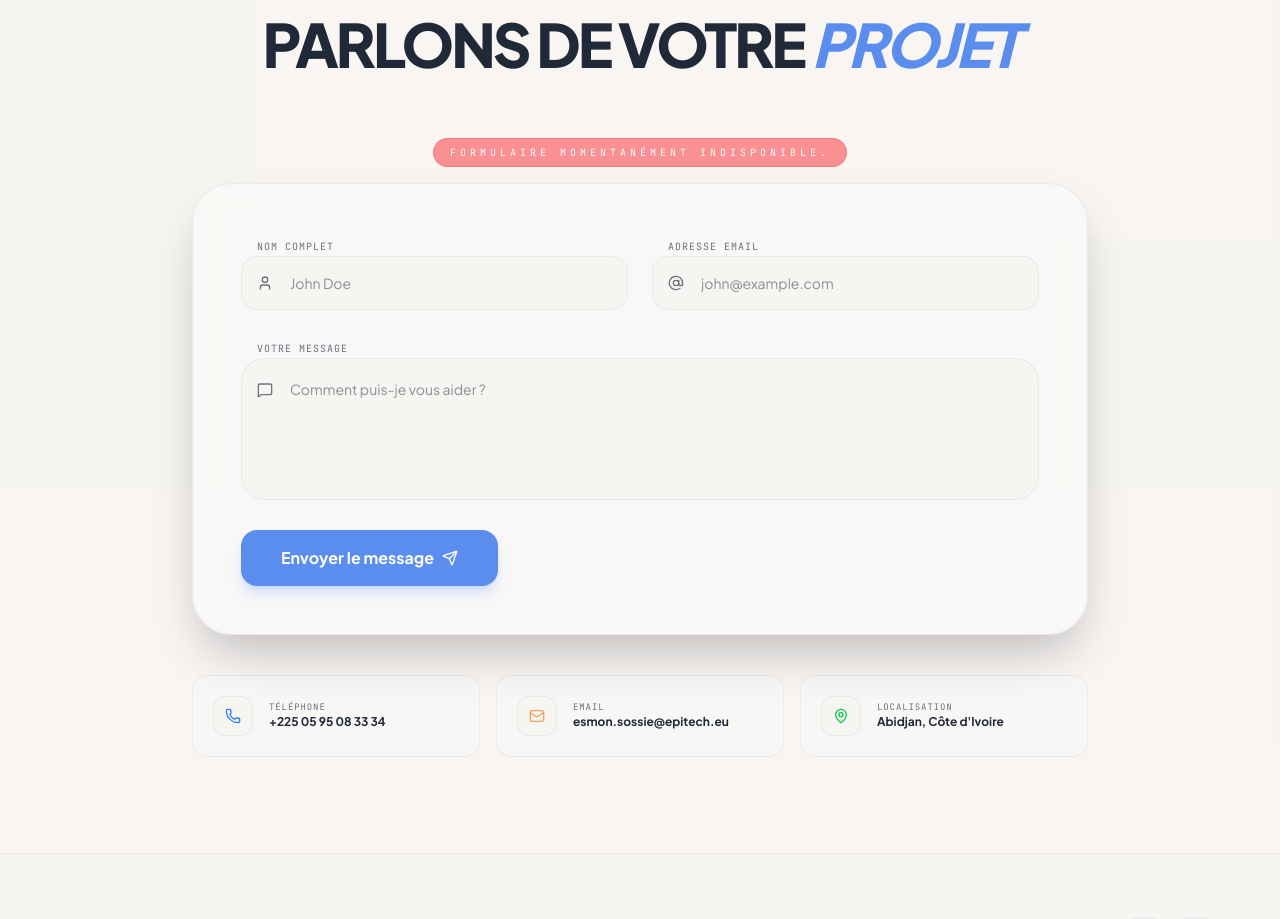
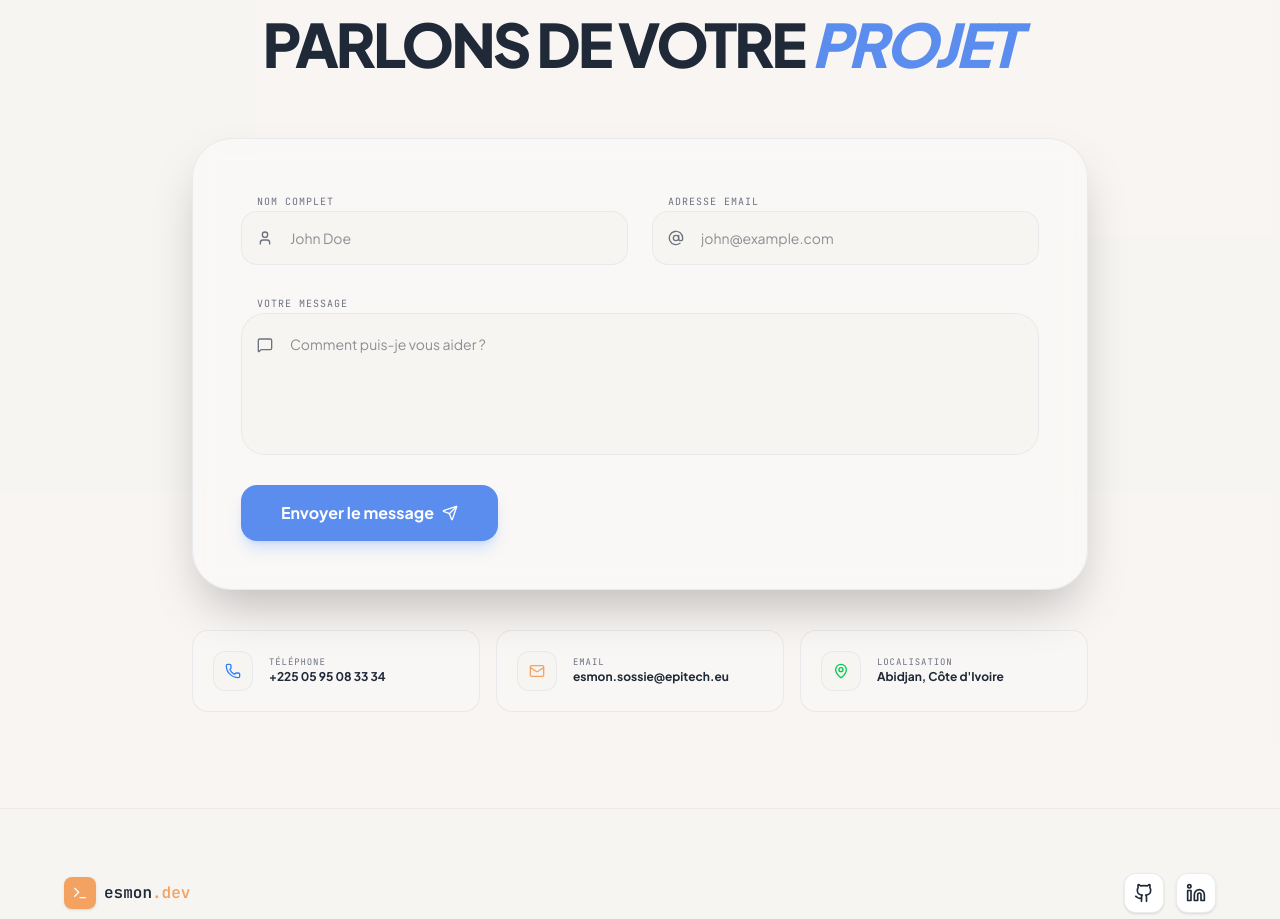
Before and after one commit to esmonEpitech/Portfolio---Esmon-Sossie, a React (Vite) app in the folder portfolio/: page / in a window 1280 px wide. Shown: the part 5860-6779 px from the top of the page. Built offline with nearby package versions, Linux system fonts and the light colour scheme.

Commit message:
[ADD] formulaire Formspree

```diff
--- a/portfolio/src/components/ContactForm.tsx
+++ b/portfolio/src/components/ContactForm.tsx
@@ -1,9 +1,10 @@
 import React, { useState } from "react";
-import { motion } from "framer-motion";
-import { Mail, Phone, MapPin, Send, User, MessageSquare, AtSign } from "lucide-react";
+import { motion, AnimatePresence } from "framer-motion";
+import { Mail, Phone, MapPin, Send, User, MessageSquare, AtSign, CheckCircle } from "lucide-react";
 
 export default function Contact() {
   const [formData, setFormData] = useState({ name: "", email: "", message: "" });
+  const [status, setStatus] = useState("idle"); // "idle" | "sending" | "success" | "error"
 
   const infoCards = [
     {
@@ -26,6 +27,32 @@ export default function Contact() {
     },
   ];
 
+  const handleChange = (e) => {
+    setFormData((prev) => ({ ...prev, [e.target.name]: e.target.value }));
+  };
+
+  const handleSubmit = async (e) => {
+    e.preventDefault();
+    setStatus("sending");
+
+    try {
+      const res = await fetch("https://formspree.io/f/mdaroebr", {
+        method: "POST",
+        headers: { "Content-Type": "application/json", Accept: "application/json" },
+        body: JSON.stringify(formData),
+      });
+
+      if (res.ok) {
+        setStatus("success");
+        setFormData({ name: "", email: "", message: "" });
+      } else {
+        setStatus("error");
+      }
+    } catch {
+      setStatus("error");
+    }
+  };
+
   return (
     <section id="contact" className="py-24 px-4 md:px-8 bg-app-bg/40 relative overflow-hidden">
       <div className="max-w-4xl mx-auto relative z-10">
@@ -40,7 +67,6 @@ export default function Contact() {
             Contact
           </motion.span>
 
-
           <motion.h2
             initial={{ opacity: 0, y: 20 }}
             whileInView={{ opacity: 1, y: 0 }}
@@ -50,15 +76,6 @@ export default function Contact() {
           </motion.h2>
         </div>
 
-         <div className="text-center">
-          <motion.span
-            initial={{ opacity: 0, y: 10 }}
-            whileInView={{ opacity: 1, y: 0 }}
-            className="text-[10px] font-mono uppercase tracking-[0.4em] px-4 py-1.5 rounded-full border border-red-500/20 bg-red-500/50 text-white inline-block mb-4"
-          >
-            Formulaire momentanément indisponible.
-          </motion.span>
-         </div>
         {/* FORMULAIRE */}
         <motion.div
           initial={{ opacity: 0, scale: 0.95 }}
@@ -66,16 +83,61 @@ export default function Contact() {
           viewport={{ once: true }}
           className="bg-app-surface/30 backdrop-blur-md border border-app-border rounded-[2.5rem] p-8 md:p-12 mb-10 shadow-2xl"
         >
-          <form className="space-y-6">
+          <AnimatePresence mode="wait">
+            {status === "success" ? (
+              <motion.div
+                key="success"
+                initial={{ opacity: 0, scale: 0.9 }}
+                animate={{ opacity: 1, scale: 1 }}
+                exit={{ opacity: 0, scale: 0.9 }}
+                className="flex flex-col items-center justify-center gap-4 py-12 text-center"
+              >
+                <div className="w-16 h-16 rounded-full bg-green-500/10 border border-green-500/30 flex items-center justify-center">
+                  <CheckCircle className="w-8 h-8 text-green-500" />
+                </div>
+                <p className="text-[10px] font-mono uppercase tracking-[0.3em] text-green-500">Message envoyé</p>
+                <p className="text-app-text font-bold text-lg">Merci pour votre message !</p>
+                <p className="text-app-text-muted text-sm max-w-xs">
+                  Je vous répondrai dans les meilleurs délais.
+                </p>
+                <button
+                  onClick={() => setStatus("idle")}
+                  className="mt-4 text-[10px] font-mono uppercase tracking-widest text-brand-blue border border-brand-blue/30 px-5 py-2 rounded-full hover:bg-brand-blue/5 transition-all"
+                >
+                  Envoyer un autre message
+                </button>
+              </motion.div>
+            ) : (
+              <motion.form
+                key="form"
+                initial={{ opacity: 0 }}
+                animate={{ opacity: 1 }}
+                exit={{ opacity: 0 }}
+                onSubmit={handleSubmit}
+                className="space-y-6"
+              >
+                {status === "error" && (
+                  <motion.p
+                    initial={{ opacity: 0, y: -8 }}
+                    animate={{ opacity: 1, y: 0 }}
+                    className="text-[10px] font-mono uppercase tracking-[0.3em] text-center text-white bg-red-500/50 border border-red-500/20 rounded-2xl px-4 py-3"
+                  >
+                    Une erreur est survenue. Veuillez réessayer.
+                  </motion.p>
+                )}
+
                 <div className="grid grid-cols-1 md:grid-cols-2 gap-6">
                   {/* Champ Nom */}
-
                   <div className="space-y-2">
                     <label className="text-[10px] font-mono uppercase tracking-widest text-app-text-muted ml-4">Nom complet</label>
                     <div className="relative group">
                       <User className="absolute left-4 top-1/2 -translate-y-1/2 w-4 h-4 text-app-text-muted group-focus-within:text-brand-blue transition-colors" />
                       <input
                         type="text"
+                        name="name"
+                        value={formData.name}
+                        onChange={handleChange}
+                        required
                         placeholder="John Doe"
                         className="w-full bg-app-bg border border-app-border rounded-2xl py-4 pl-12 pr-4 text-sm focus:outline-none focus:border-brand-blue/50 transition-all"
                       />
@@ -88,6 +150,10 @@ export default function Contact() {
                       <AtSign className="absolute left-4 top-1/2 -translate-y-1/2 w-4 h-4 text-app-text-muted group-focus-within:text-brand-blue transition-colors" />
                       <input
                         type="email"
+                        name="email"
+                        value={formData.email}
+                        onChange={handleChange}
+                        required
                         placeholder="john@example.com"
                         className="w-full bg-app-bg border border-app-border rounded-2xl py-4 pl-12 pr-4 text-sm focus:outline-none focus:border-brand-blue/50 transition-all"
                       />
@@ -101,6 +167,10 @@ export default function Contact() {
                   <div className="relative group">
                     <MessageSquare className="absolute left-4 top-6 w-4 h-4 text-app-text-muted group-focus-within:text-brand-blue transition-colors" />
                     <textarea
+                      name="message"
+                      value={formData.message}
+                      onChange={handleChange}
+                      required
                       rows={5}
                       placeholder="Comment puis-je vous aider ?"
                       className="w-full bg-app-bg border border-app-border rounded-3xl py-5 pl-12 pr-4 text-sm focus:outline-none focus:border-brand-blue/50 transition-all resize-none"
@@ -110,16 +180,29 @@ export default function Contact() {
 
                 {/* Bouton Envoyer */}
                 <motion.button
-              whileHover={{ scale: 1.02 }}
-              whileTap={{ scale: 0.98 }}
-              className="w-full md:w-auto px-10 py-4 bg-brand-blue text-white rounded-2xl font-bold flex items-center justify-center gap-2 hover:bg-blue-600 transition-all shadow-lg shadow-blue-500/20"
+                  type="submit"
+                  disabled={status === "sending"}
+                  whileHover={{ scale: status === "sending" ? 1 : 1.02 }}
+                  whileTap={{ scale: status === "sending" ? 1 : 0.98 }}
+                  className="w-full md:w-auto px-10 py-4 bg-brand-blue text-white rounded-2xl font-bold flex items-center justify-center gap-2 hover:bg-blue-600 transition-all shadow-lg shadow-blue-500/20 disabled:opacity-60 disabled:cursor-not-allowed"
                 >
+                  {status === "sending" ? (
+                    <>
+                      <span className="w-4 h-4 border-2 border-white/30 border-t-white rounded-full animate-spin" />
+                      Envoi en cours…
+                    </>
+                  ) : (
+                    <>
                       Envoyer le message <Send size={16} />
+                    </>
+                  )}
                 </motion.button>
-          </form>
+              </motion.form>
+            )}
+          </AnimatePresence>
         </motion.div>
 
-        {/* PETITES CARTES D'INFO (NON CLIQUABLES) */}
+        {/* PETITES CARTES D'INFO */}
         <div className="grid grid-cols-1 sm:grid-cols-3 gap-4">
           {infoCards.map((card, index) => {
             const Icon = card.icon;
@@ -131,7 +214,7 @@ export default function Contact() {
                 transition={{ delay: index * 0.1 }}
                 className="flex items-center gap-4 p-5 rounded-2xl bg-app-surface/20 border border-app-border"
               >
-                <div className={`w-10 h-10 rounded-xl bg-app-bg flex items-center justify-center border border-app-border`}>
+                <div className="w-10 h-10 rounded-xl bg-app-bg flex items-center justify-center border border-app-border">
                   <Icon className={`w-4 h-4 ${card.accent}`} />
                 </div>
                 <div className="overflow-hidden">
```
Lines whose indentation alone changed are shown as unchanged.
